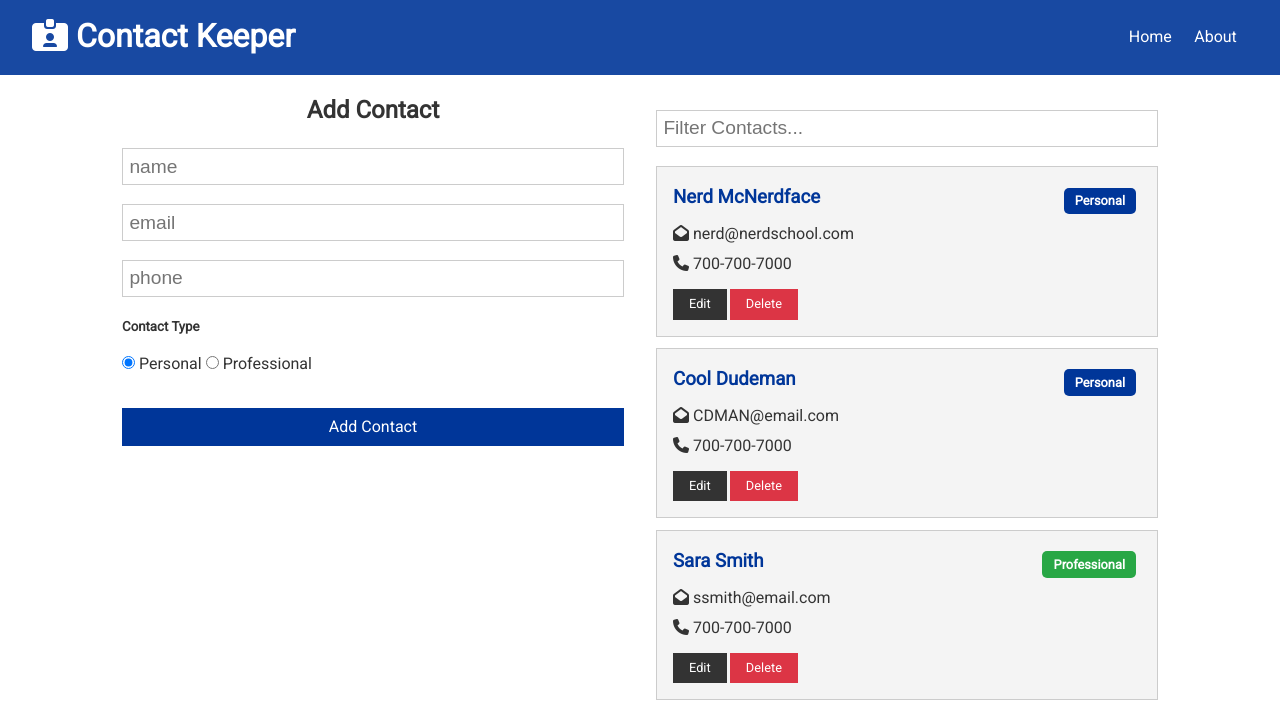
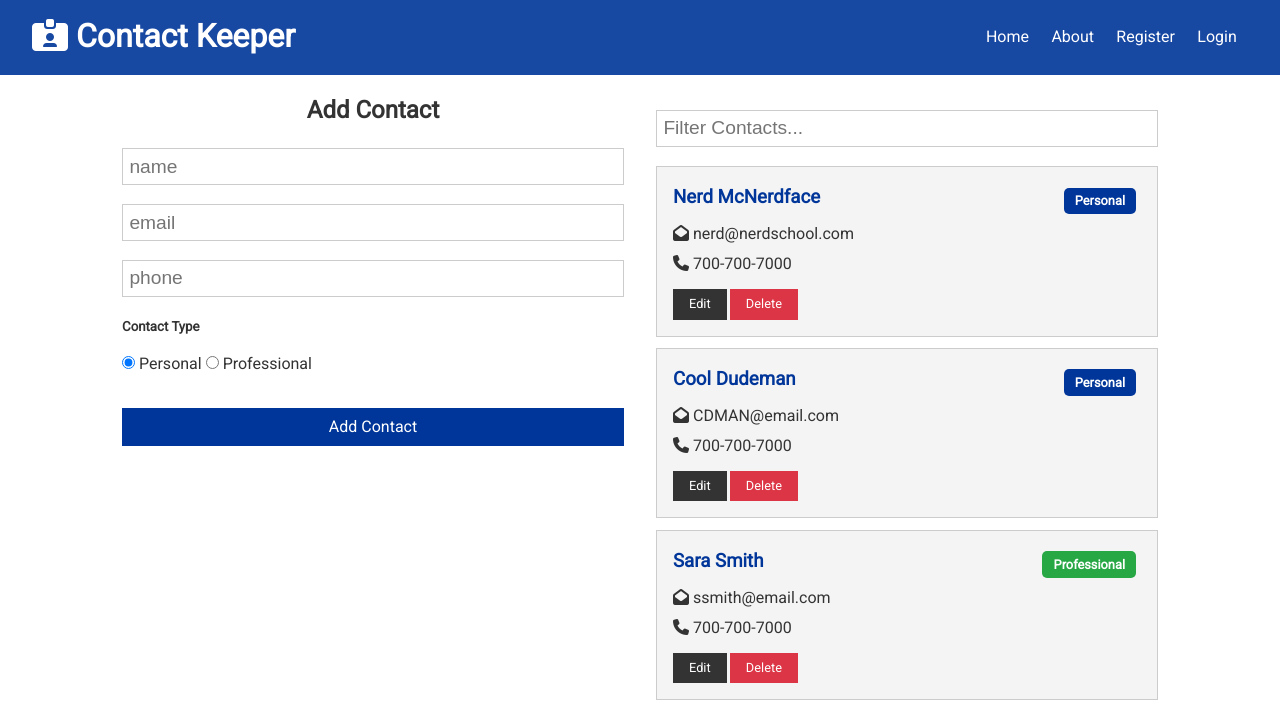
Before and after one commit to arhamilton92/ContactKeeper, a React (Create React App) app in the folder client/: page / in a window 1280 px wide. Shown: the top 722 px of the page. Built offline with nearby package versions, Linux system fonts and the light colour scheme.

Commit message:
added register and login pages to navbar

```diff
--- a/client/src/components/layout/Navbar.jsx
+++ b/client/src/components/layout/Navbar.jsx
@@ -15,6 +15,12 @@
                 <li>
                     <Link to='/about'>About</Link>
                 </li>
+                <li>
+                    <Link to='/register'>Register</Link>
+                </li>
+                <li>
+                    <Link to='/login'>Login</Link>
+                </li>
             </ul>
         </div>
     )
```
